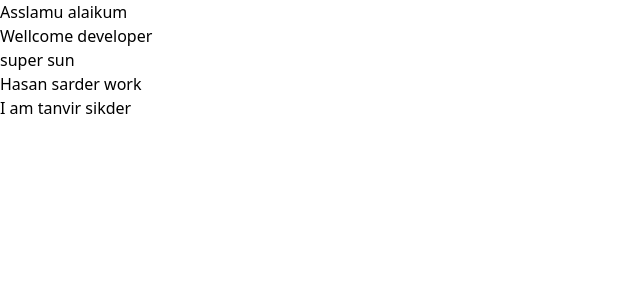
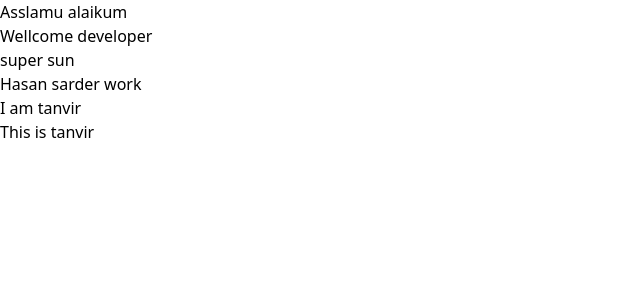
Before and after one commit to anamolhasan/quick-drop, a React (Vite) app: page / in a window 1280 px wide. Shown: the top 300 px of the page, without its empty margins (0-640 px from the left). Built offline with nearby package versions, Linux system fonts and the light colour scheme.

Commit message:
paragraph changed

```diff
--- a/src/App.tsx
+++ b/src/App.tsx
@@ -10,7 +10,8 @@ function App() {
       <p>Wellcome developer</p>
       <p>super sun</p>
       <p>Hasan sarder work</p>
-      <p>I am tanvir sikder</p>
+      <p>I am tanvir </p>
+      <p>This is tanvir</p>
     </>
   )
 }
```
